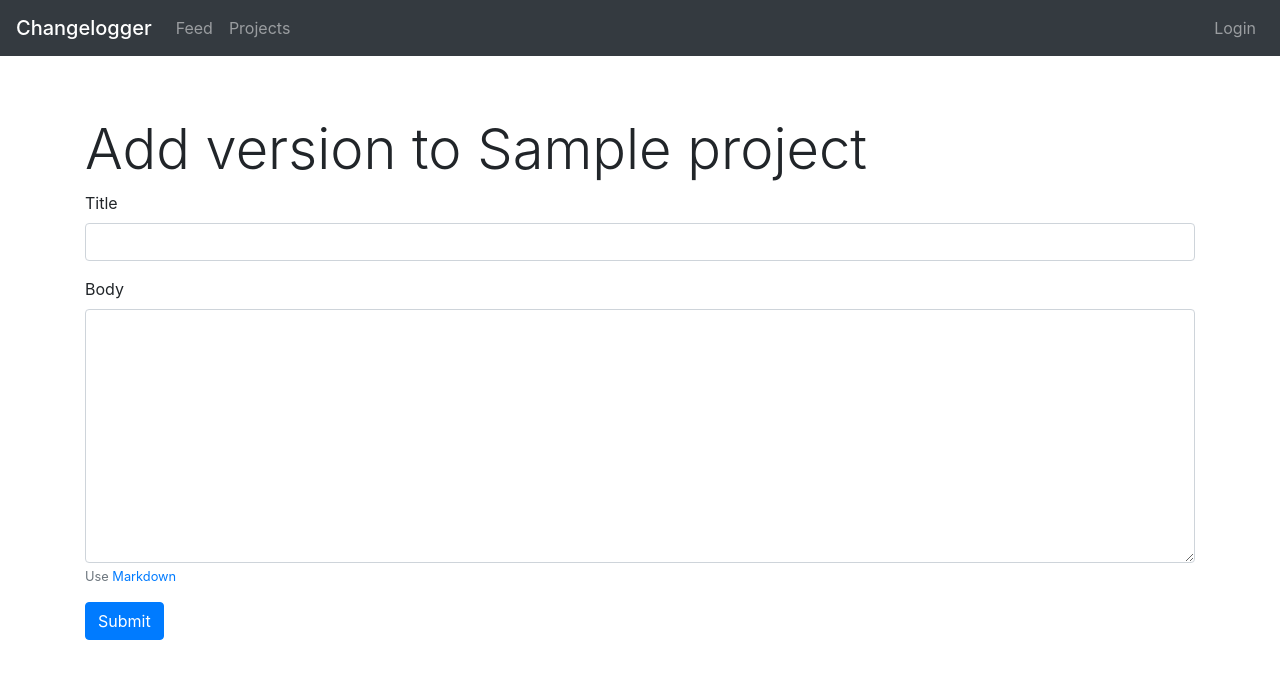
After one commit to zhelyabuzhsky/changelogger, a Django app: page /projects/1/versions/add in a window 1280 px wide. The commit adds this page. Shown: the top 679 px of the page. Run offline with Django 3.2, Linux system fonts and the light colour scheme; tables that the repository leaves empty hold one stand-in row (values such as "Sample post"); some libraries are stand-ins or nearby versions.

Commit message:
Created "add version" form (#49)

```diff
--- /dev/null
+++ b/changelogs/templates/changelogs/add_version.html
@@ -0,0 +1,20 @@
+{% extends 'changelogs/base.html' %}
+
+{% block content %}
+    <h1 class="display-4">Add version to {{ project.title }}</h1>
+
+    <form action="{% url 'changelogs:add_version' project.id %}" method="post">
+        {% csrf_token %}
+        <div class="form-group">
+            <label for="title">Title</label>
+            <input name="title" class="form-control" id="title">
+        </div>
+        <div class="form-group">
+            <label for="body">Body</label>
+            <textarea class="form-control" name="body" id="body" rows="10" aria-describedby="bodyHelp"></textarea>
+            <small id="bodyHelp" class="form-text text-muted">Use <a
+                    href="https://github.com/adam-p/markdown-here/wiki/Markdown-Cheatsheet">Markdown</a></small>
+        </div>
+        <input type="submit" class="btn btn-primary" value="Submit">
+    </form>
+{% endblock %}
--- a/changelogs/urls.py
+++ b/changelogs/urls.py
@@ -25,6 +25,11 @@ urlpatterns = [
         views.version_detail,
         name="version_detail",
     ),
+    path(
+        "projects/<int:project_id>/versions/add",
+        views.AddVersionView.as_view(),
+        name="add_version",
+    ),
     path("api/", include(router.urls)),
     path("api-auth/", include("rest_framework.urls", namespace="rest_framework")),
 ]
--- a/changelogs/views.py
+++ b/changelogs/views.py
@@ -1,5 +1,9 @@
-from django.http import HttpResponse, Http404
+import datetime
+
+from django.http import Http404, HttpResponse, HttpResponseRedirect
 from django.template import loader
+from django.urls import reverse
+from django.views import View
 from rest_framework import viewsets
 
 from .models import Project, Version
@@ -73,6 +77,35 @@ def cabinet(request):
     return HttpResponse(template.render(context, request))
 
 
+class AddVersionView(View):
+    def get(self, request, project_id: int):
+        template = loader.get_template("changelogs/add_version.html")
+        try:
+            project = Project.objects.get(pk=project_id)
+        except Project.DoesNotExist:
+            raise Http404("Project does not exist")
+        context = {"project": project}
+        return HttpResponse(template.render(context, request))
+
+    def post(self, request, project_id: int):
+        try:
+            project = Project.objects.get(pk=project_id)
+        except Project.DoesNotExist:
+            raise Http404("Project does not exist")
+
+        version = Version(
+            title=request.POST.get("title"),
+            date_time=datetime.datetime.now(),
+            project=project,
+            body=request.POST.get("body"),
+        )
+        version.save()
+
+        return HttpResponseRedirect(
+            reverse("changelogs:project_versions", args=(project.id,))
+        )
+
+
 class ProjectViewSet(viewsets.ModelViewSet):
     """
     API endpoint that allows projects to be viewed or edited.
```
Also changed, not shown: changelogs/templates/changelogs/project_detail.html (+15 -3 lines).
